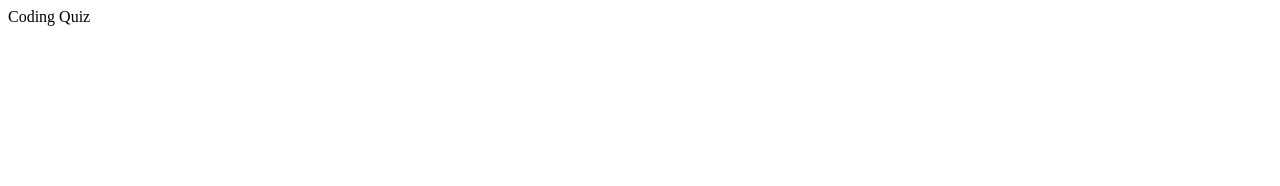
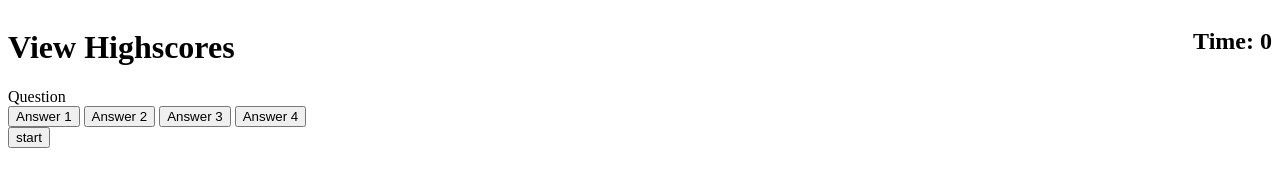
Before and after one commit to Snowman271/Coding-Quiz, a plain HTML site: page index.html in a window 1280 px wide. Drawn offline with Linux system fonts and the light colour scheme.

Commit message:
Adding body and divs for the buttons and question

```diff
--- a/assets/style.css
+++ b/assets/style.css
@@ -0,0 +1,7 @@
+header {
+    width: 100%;
+    display: flex;
+    justify-content: space-between;
+    padding: 0%;
+    margin: 0%;
+}
--- a/index.html
+++ b/index.html
@@ -2,12 +2,32 @@
 <html lang="en">
 
 <head>
-    <meta charset="UTF-8"
+    <meta charset="UTF-8">
     <title> Coding Quiz </title>
     <link rel="stylesheet" type="text/css" href="./assets/style.css" />
 </head>
 
+<header>
+   <h1>View Highscores</h1>
+   <h2 class="timer"> Time: 0 </h2>
+</header>
+
 <body>
+<div class="container">
+ <div id="question-container" class="hide">
+    <div id="question">Question</div>
+    <div id="answers">
+    <button class="btn"> Answer 1</button>
+    <button class="btn"> Answer 2</button>
+    <button class="btn"> Answer 3</button>
+    <button class="btn"> Answer 4</button>
+   </div>
+
+    <div id="start-btn">
+     <button id="start"> start </button>
+    </div>
+ </div>
+</div>
 
 
 
```
